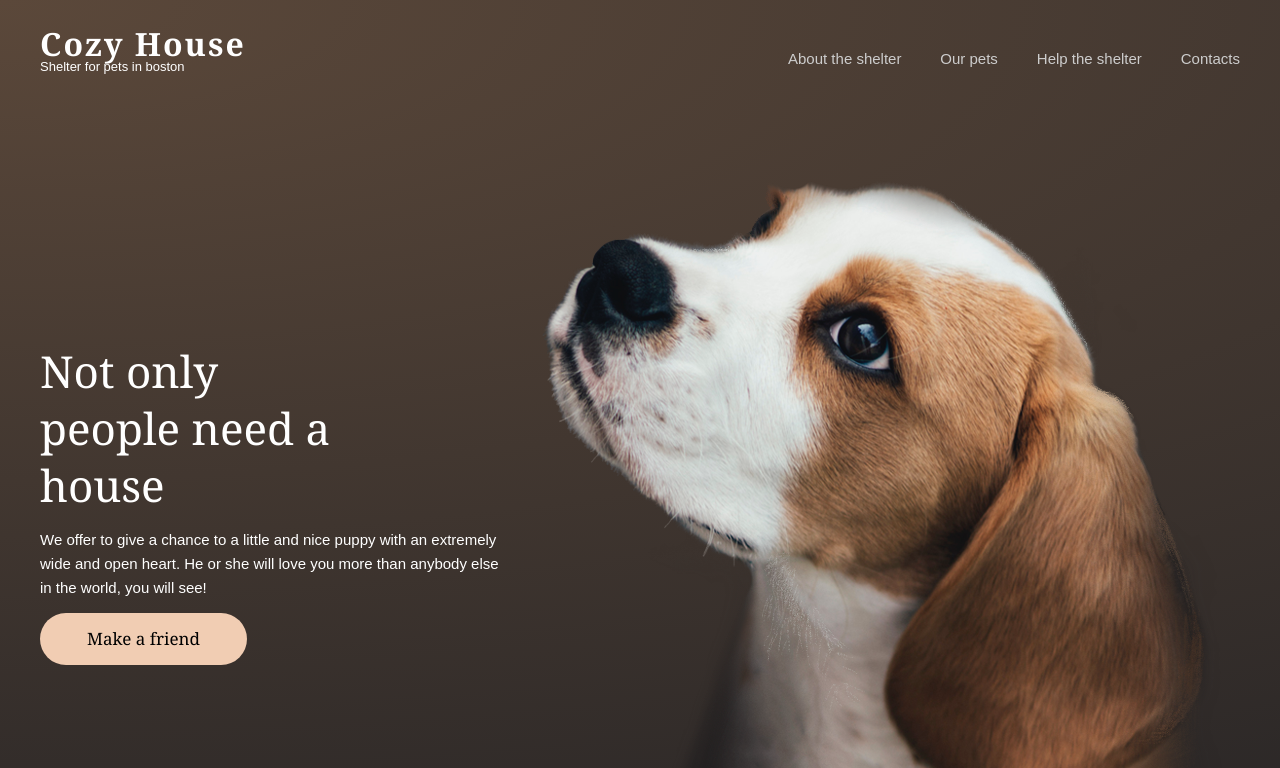
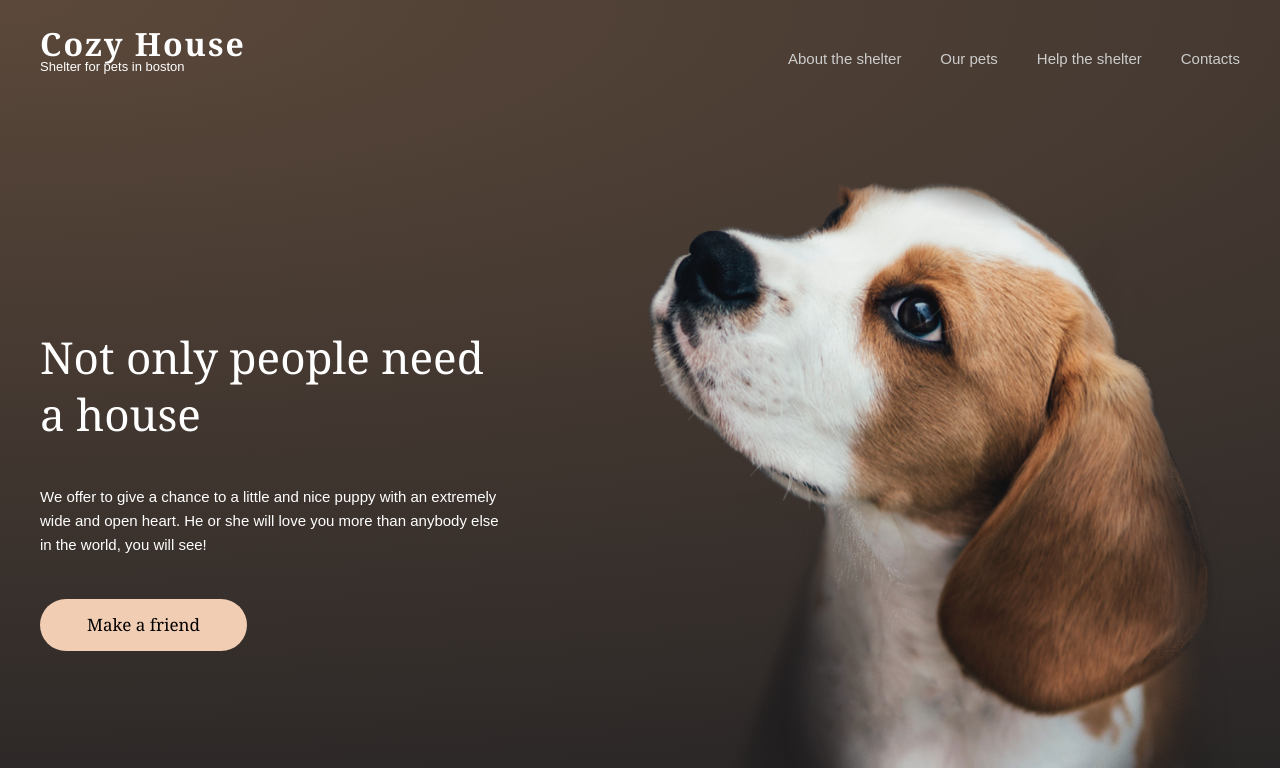
Before and after one commit to ktoto2007/shelter, a plain HTML site: page shelter/html/index.html in a window 1280 px wide. Shown: the top 768 px of the page. Drawn offline with Linux system fonts and the light colour scheme.

Commit message:
add adaptivity

```diff
--- a/shelter/css/style.css
+++ b/shelter/css/style.css
@@ -72,19 +72,22 @@ header {
 }
 
 .start-screen {
-    height: 908px;
     background: radial-gradient(234.05% 111.80% at 0% 0%,rgb(91, 72, 58),rgb(38, 36, 37) 100%)
 }
-
+.start-screen__container {
+    height: 100vh;
+    width: 100vw;
+    padding: 180px 40px 0;
+    display: flex;
+    justify-content: space-between;
+}
 .start-screen-content {
-    position: absolute;
     display: flex;
     flex-direction: column;
     justify-content: space-between;
     width: 460px;
     height: 322px;
-    left: 40px;
-    top: 343px;
+    align-self: center;
 }
 
 .start-screen-content p {
@@ -93,7 +96,6 @@ header {
 
 .start-screen-content h2 {
     font-size: 44px;
-    width: 320px;
     line-height: 130%;
     font-weight: 400;
 }
@@ -112,9 +114,3 @@ button {
     background-color:rgb(241, 205, 179);
     border-width: 0;
 }
-
-.start-screen img {
-    position: absolute;
-    top: 180px;
-    right: 40px;
-}
--- a/shelter/html/index.html
+++ b/shelter/html/index.html
@@ -23,6 +23,7 @@
     </header>
     <main>
         <section class="start-screen">
+            <div class="start-screen__container">
                 <div class="start-screen-content">
                     <h2>Not only people
                         need a house</h2>
@@ -32,6 +33,7 @@
                     <button class="button-primary">Make a friend</button>
                 </div>
                 <img src="../images/png/start-screen-puppy.png" alt="puppy">
+            </div>
         </section>
         <section class="about">
             <img src="../images/png/about-pets.png" alt="">
```
Lines whose indentation alone changed are shown as unchanged.
